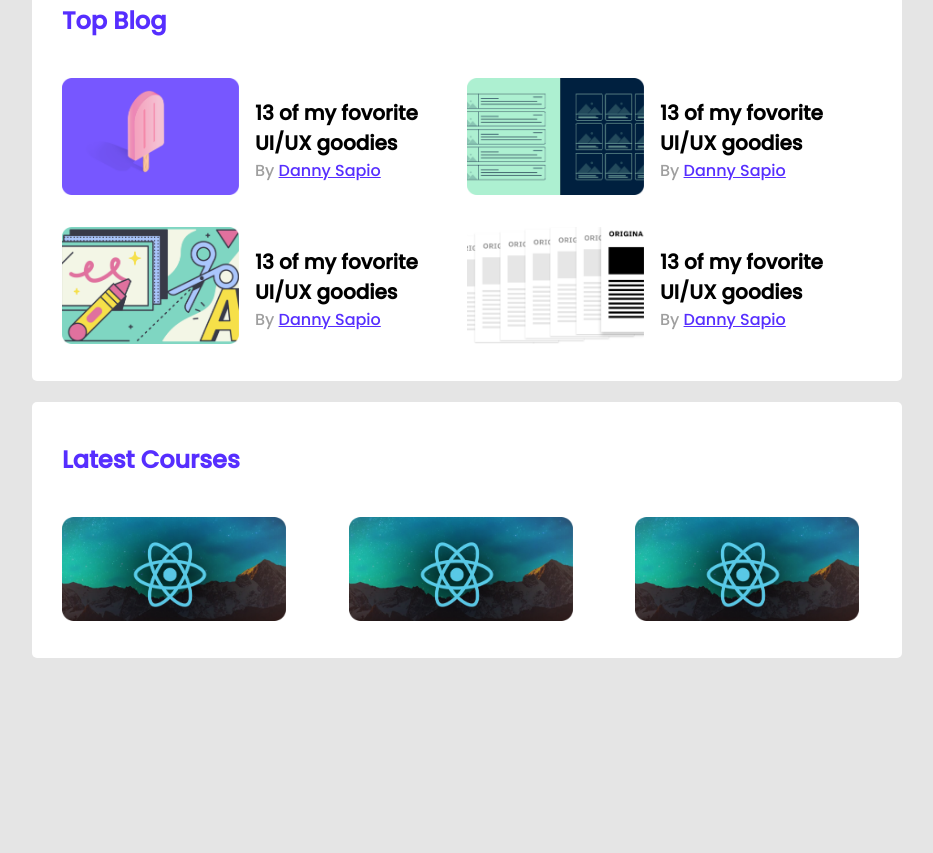
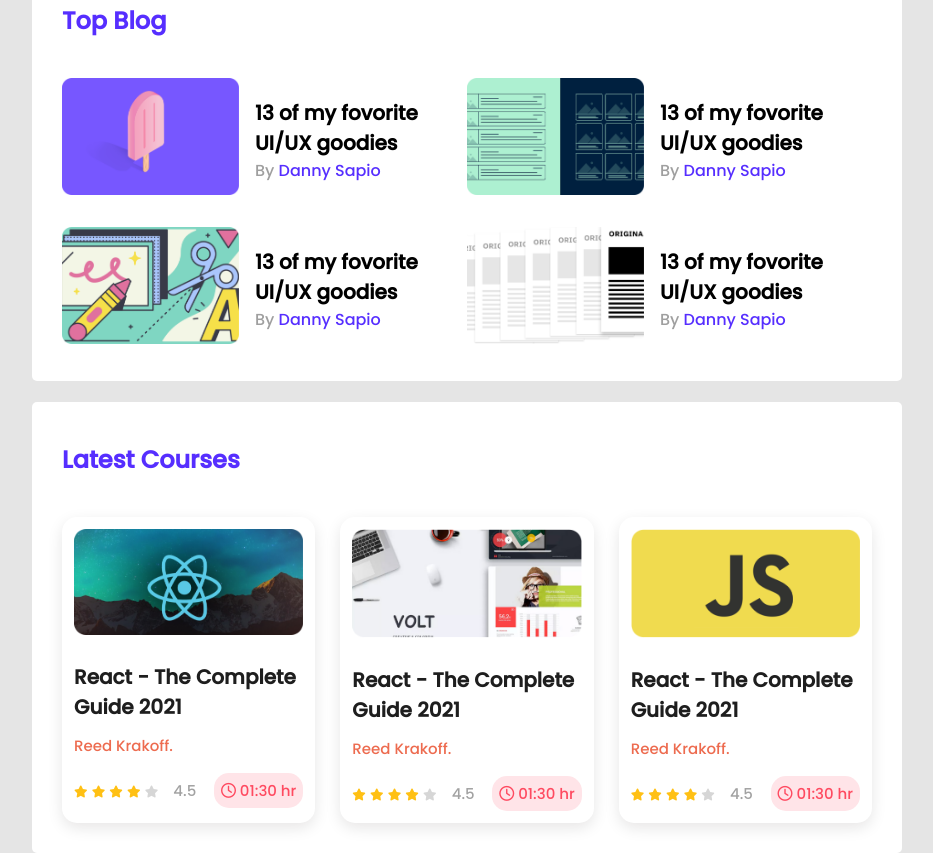
Before and after one commit to mizanmahi/css3-leader-board, a plain HTML site: page index.html in a window 1280 px wide. Shown: the part 337-1190 px from the top of the page, without its empty margins (173-1106 px from the left). Before the commit the page ends 995 px from the top, so only its background shows below. Drawn offline with Linux system fonts and the light colour scheme.

Commit message:
add: media queries

```diff
--- a/assets/css/style.css
+++ b/assets/css/style.css
@@ -50,7 +50,7 @@ hr {
 
 .players {
    display: grid;
-   grid-template-columns: repeat(3, 1fr);
+   grid-template-columns: repeat(auto-fit, minmax(220px, 1fr));
    grid-row-gap: 30px;
    margin-bottom: 30px;
 }
@@ -70,7 +70,7 @@ hr {
 /* top blog css */
 .blogs {
    display: grid;
-   grid-template-columns: repeat(2, 1fr);
+   grid-template-columns: repeat(auto-fit, minmax(400px, 1fr));
    grid-row-gap: 25px;
 }
 .blogs .blog {
@@ -89,23 +89,97 @@ hr {
 }
 .blog-author {
    color: #9f9f9f;
+
 }
 .blog-author a {
    color: var(--color-primary);
    font-size: 16px;
+   text-decoration: none;
 }
 
 /* courses css */
 
+.course {
+   box-shadow: 0 5px 15px rgba(15, 10, 10, 0.1);
+   padding: 12px;
+   border-radius: 15px;
+}
+
 .courses {
     display: grid;
-    grid-template-columns: repeat(3, 1fr);
-    grid-column-gap: 50px;
+    grid-template-columns: repeat(auto-fit, minmax(210px, 1fr));
+    grid-column-gap: 25px;
 }
-.couerses .course{}
-.course__thumbnail{}
+
 .course__thumbnail img{
-    width: 224px;
-    height: 104px;
+    width: 100%;
+    margin-bottom: 20px;
 }
-.course__details{}
+
+.course-title {
+   color: #1E1E1E;
+   font-size: 20px;
+   margin-bottom: 12px;
+}
+.course-author {
+   color: #ED6B4F;
+   font-size: 15px;
+}
+
+.course__info {
+   display: flex;
+   justify-content: space-between;
+   align-items: center;
+   margin-top: 16px;
+}
+
+.course-ratings i {
+   font-size: 12px;
+   color: #FFC014;
+}
+.course-ratings i.blank {
+   color: #AEAEAE;
+   opacity: .5;
+}
+
+.course-ratings span {
+   color: #A2A2A2;
+   font-size: 15px;
+   margin-left: 11px;
+}
+.course-duration {
+   color: #ff4a60;
+   background: #FFE4E8;
+   font-size: 15px;
+   padding: 6px 7px;
+   border-radius: 15px;
+}
+
+/* ----------------------------
+Media queries for small devices
+-----------------------------*/
+
+/* for phones */
+
+@media only screen and (max-width: 688px){
+   .container {
+      width: 100%;
+   }
+   .players .player {
+      justify-content: center;
+   }
+   .course {
+      margin-bottom: 1rem;
+   }
+}
+
+/* for tablet */
+
+@media only screen and (min-width: 689px) and (max-width: 992px){
+   .container {
+      width: 90%;
+   }
+   .players .player {
+      justify-content: center;
+   }
+}
--- a/index.html
+++ b/index.html
@@ -4,6 +4,12 @@
       <meta charset="UTF-8" />
       <meta http-equiv="X-UA-Compatible" content="IE=edge" />
       <meta name="viewport" content="width=device-width, initial-scale=1.0" />
+
+      <!-- font awesome -->
+      <script
+         src="https://kit.fontawesome.com/f1693a0f9b.js"
+         crossorigin="anonymous"
+      ></script>
 
       <!-- stylesheet -->
       <link rel="stylesheet" href="assets/css/style.css" />
@@ -73,7 +79,7 @@
                </div>
             </div>
             <!-- top players end -->
-            <hr>
+            <hr />
             <!-- top blogs start  -->
             <div class="top-blogs">
                <h1 class="section-title">Top Blog</h1>
@@ -86,8 +92,12 @@
                         />
                      </div>
                      <div class="blog__details">
-                        <h3 class="blog-title">13 of my fovorite UI/UX goodies</h3>
-                        <p class="blog-author">By <a href="#">Danny Sapio</a></p>
+                        <h3 class="blog-title">
+                           13 of my fovorite UI/UX goodies
+                        </h3>
+                        <p class="blog-author">
+                           By <a href="#">Danny Sapio</a>
+                        </p>
                      </div>
                   </article>
                   <article class="blog">
@@ -98,8 +108,12 @@
                         />
                      </div>
                      <div class="blog__details">
-                       <h3 class="blog-title">13 of my fovorite UI/UX goodies</h3>
-                       <p class="blog-author">By <a href="#">Danny Sapio</a></p>
+                        <h3 class="blog-title">
+                           13 of my fovorite UI/UX goodies
+                        </h3>
+                        <p class="blog-author">
+                           By <a href="#">Danny Sapio</a>
+                        </p>
                      </div>
                   </article>
                   <article class="blog">
@@ -110,8 +124,12 @@
                         />
                      </div>
                      <div class="blog__details">
-                       <h3 class="blog-title">13 of my fovorite UI/UX goodies</h3>
-                       <p class="blog-author">By <a href="#">Danny Sapio</a></p>
+                        <h3 class="blog-title">
+                           13 of my fovorite UI/UX goodies
+                        </h3>
+                        <p class="blog-author">
+                           By <a href="#">Danny Sapio</a>
+                        </p>
                      </div>
                   </article>
                   <article class="blog">
@@ -122,11 +140,14 @@
                         />
                      </div>
                      <div class="blog__details">
-                       <h3 class="blog-title">13 of my fovorite UI/UX goodies</h3>
-                       <p class="blog-author">By <a href="#">Danny Sapio</a></p>
+                        <h3 class="blog-title">
+                           13 of my fovorite UI/UX goodies
+                        </h3>
+                        <p class="blog-author">
+                           By <a href="#">Danny Sapio</a>
+                        </p>
                      </div>
                   </article>
-
                </div>
             </div>
             <!-- top blogs end  -->
@@ -139,28 +160,89 @@
                <div class="courses">
                   <div class="course">
                      <div class="course__thumbnail">
-                                <img src="assets/images/courses/course-1.png" alt="">
+                        <img
+                           src="assets/images/courses/course-1.png"
+                           alt="course thumbnail"
+                        />
                      </div>
                      <div class="course__details">
-
+                        <h3 class="course-title">
+                           React - The Complete Guide 2021
+                        </h3>
+                        <p class="course-author">Reed Krakoff.</p>
+                        <div class="course__info">
+                           <div class="course-ratings">
+                              <i class="fas fa-star"></i>
+                              <i class="fas fa-star"></i>
+                              <i class="fas fa-star"></i>
+                              <i class="fas fa-star"></i>
+                              <i class="fas fa-star blank"></i>
+                              <span>4.5</span>
+                           </div>
+                           <div class="course-duration">
+                              <i class="far fa-clock"></i>
+                              <span>01:30 hr</span>
+                           </div>
+                        </div>
                      </div>
                   </div>
                   <div class="course">
                      <div class="course__thumbnail">
-                                <img src="assets/images/courses/course-1.png" alt="">
+                        <img
+                           src="assets/images/courses/course-2.png"
+                           alt="course thumbnail"
+                        />
                      </div>
                      <div class="course__details">
-
+                        <h3 class="course-title">
+                           React - The Complete Guide 2021
+                        </h3>
+                        <p class="course-author">Reed Krakoff.</p>
+                        <div class="course__info">
+                           <div class="course-ratings">
+                              <i class="fas fa-star"></i>
+                              <i class="fas fa-star"></i>
+                              <i class="fas fa-star"></i>
+                              <i class="fas fa-star"></i>
+                              <i class="fas fa-star blank"></i>
+                              <span>4.5</span>
+                           </div>
+                           <div class="course-duration">
+                              <i class="far fa-clock"></i>
+                              <span>01:30 hr</span>
+                           </div>
+                        </div>
                      </div>
                   </div>
                   <div class="course">
                      <div class="course__thumbnail">
-                                <img src="assets/images/courses/course-1.png" alt="">
+                        <img
+                           src="assets/images/courses/course-3.png"
+                           alt="course thumbnail"
+                        />
                      </div>
                      <div class="course__details">
-
+                        <h3 class="course-title">
+                           React - The Complete Guide 2021
+                        </h3>
+                        <p class="course-author">Reed Krakoff.</p>
+                        <div class="course__info">
+                           <div class="course-ratings">
+                              <i class="fas fa-star"></i>
+                              <i class="fas fa-star"></i>
+                              <i class="fas fa-star"></i>
+                              <i class="fas fa-star"></i>
+                              <i class="fas fa-star blank"></i>
+                              <span>4.5</span>
+                           </div>
+                           <div class="course-duration">
+                              <i class="far fa-clock"></i>
+                              <span>01:30 hr</span>
                            </div>
                         </div>
+                     </div>
+                  </div>
+
                </div>
             </div>
          </section>
```
Lines whose indentation alone changed are shown as unchanged.
